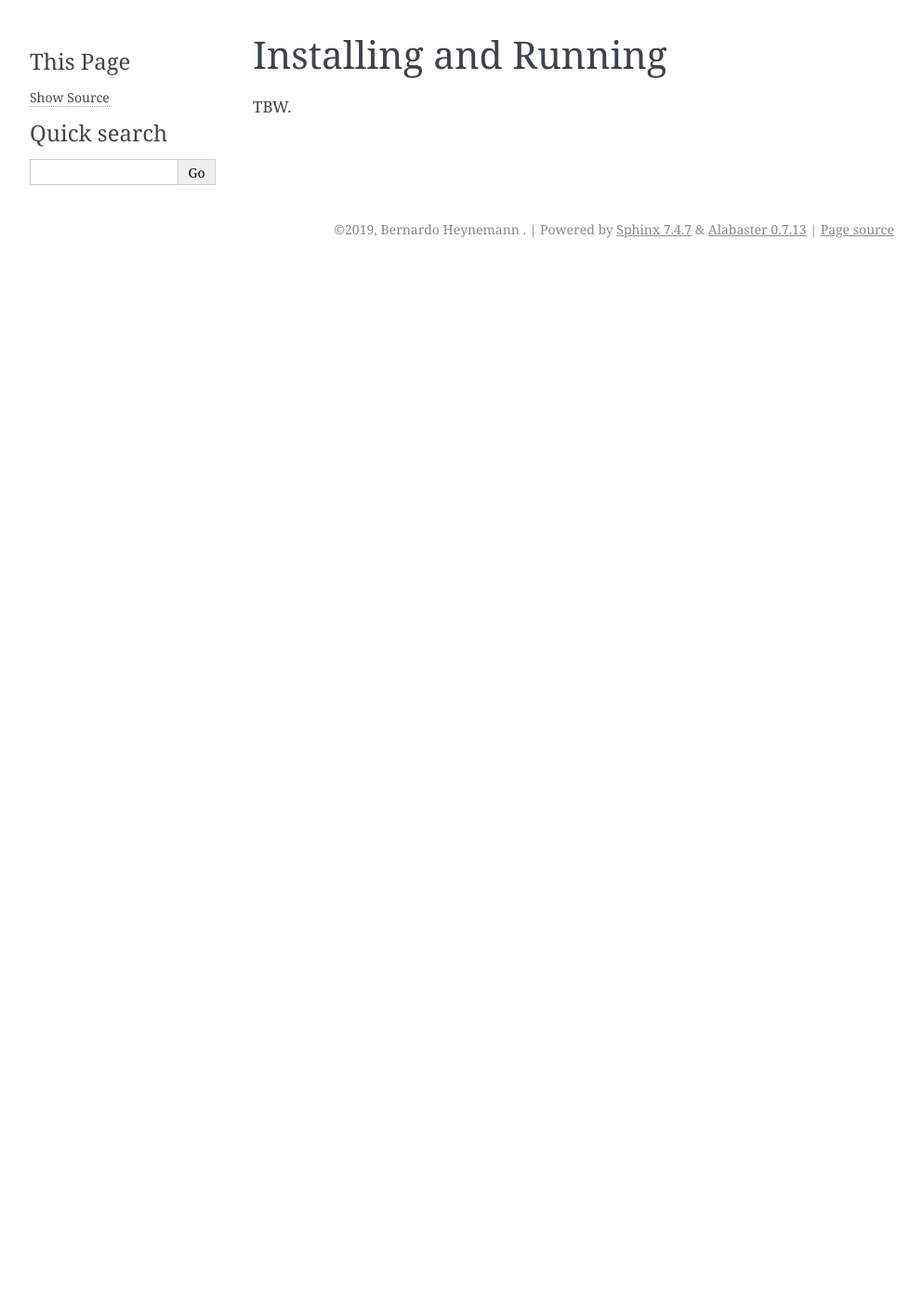
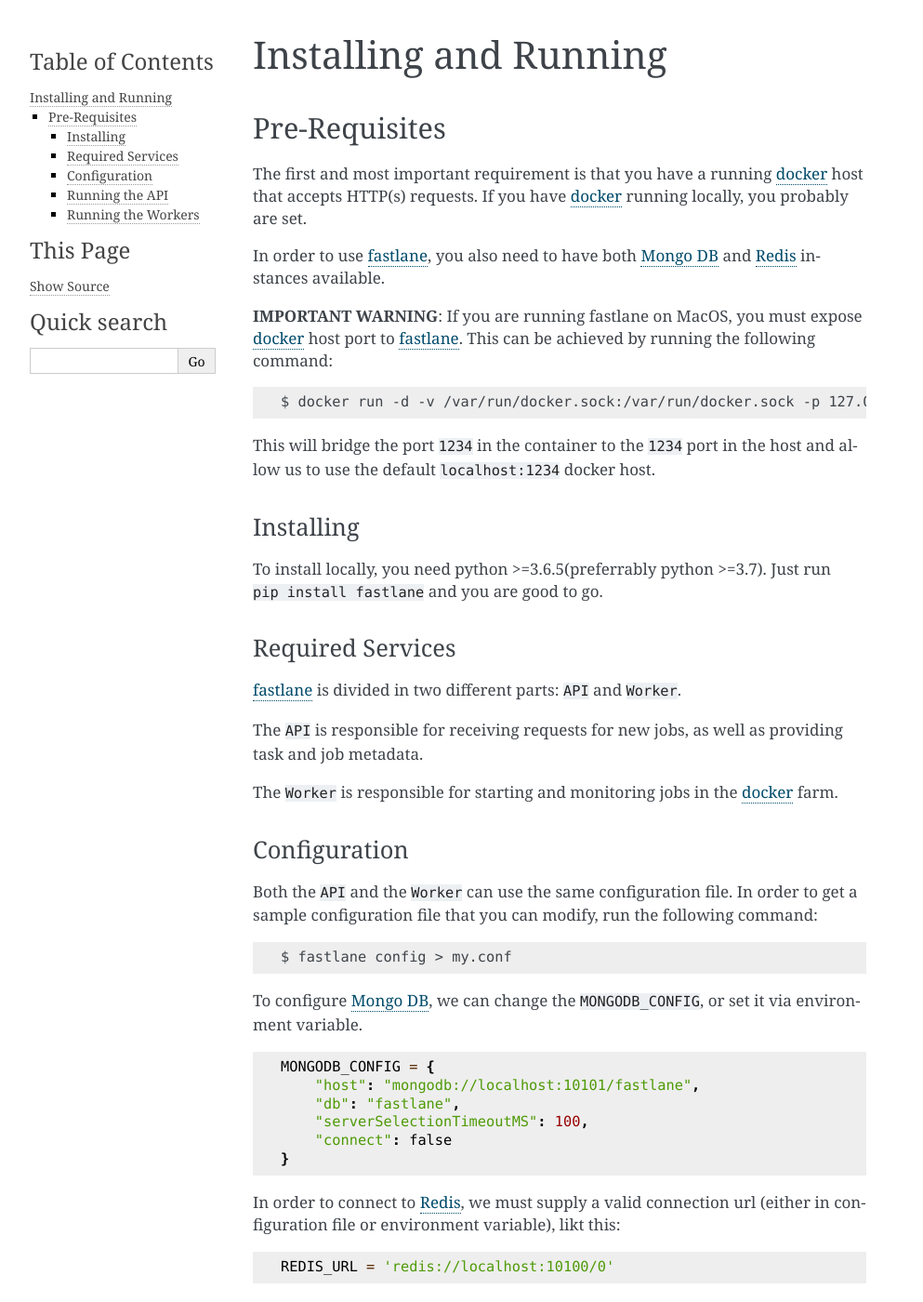
Before and after one commit to fastlane-queue/fastlane, a Sphinx documentation site: the page built from docs/source/installing.md, in a window 1280 px wide and 1400 px high. Shown: the whole window at 93% size, without its empty margins (148-1141 px from the left). Built offline with Sphinx 7.4.7, drawn with Linux system fonts in a browser that asks for light colours; some of the changed text lies outside the part shown.

Commit message:
Docs first version

````diff
--- a/docs/source/installing.md
+++ b/docs/source/installing.md
@@ -1,3 +1,97 @@
 # Installing and Running
 
-TBW.
+## Pre-Requisites
+
+The first and most important requirement is that you have a running [docker](https://docs.docker.com/) host that accepts HTTP(s) requests. If you have [docker](https://docs.docker.com/) running locally, you probably are set.
+
+In order to use [fastlane](https://github.com/fastlane), you also need to have both [Mongo DB](https://www.mongodb.com/) and [Redis](https://redis.io/) instances available.
+
+**IMPORTANT WARNING**: If you are running fastlane on MacOS, you must expose [docker](https://docs.docker.com/) host port to [fastlane](https://github.com/fastlane). This can be achieved by running the following command:
+
+    $ docker run -d -v /var/run/docker.sock:/var/run/docker.sock -p 127.0.0.1:1234:1234 bobrik/socat TCP-LISTEN:1234,fork UNIX-CONNECT:/var/run/docker.sock
+
+This will bridge the port `1234` in the container to the `1234` port in the host and allow us to use the default `localhost:1234` docker host.
+
+### Installing
+
+To install locally, you need python >=3.6.5(preferrably python >=3.7). Just run `pip install fastlane` and you are good to go.
+
+### Required Services
+
+[fastlane](https://github.com/fastlane) is divided in two different parts: `API` and `Worker`.
+
+The `API` is responsible for receiving requests for new jobs, as well as providing task and job metadata.
+
+The `Worker` is responsible for starting and monitoring jobs in the [docker](https://docs.docker.com/) farm.
+
+### Configuration
+
+Both the `API` and the `Worker` can use the same configuration file. In order to get a sample configuration file that you can modify, run the following command:
+
+    $ fastlane config > my.conf
+
+To configure [Mongo DB](https://www.mongodb.com/), we can change the `MONGODB_CONFIG`, or set it via environment variable.
+
+```python
+MONGODB_CONFIG = {
+    "host": "mongodb://localhost:10101/fastlane",
+    "db": "fastlane",
+    "serverSelectionTimeoutMS": 100,
+    "connect": false
+}
+```
+
+In order to connect to [Redis](https://redis.io/), we must supply a valid connection url (either in configuration file or environment variable), likt this:
+
+```python
+REDIS_URL = 'redis://localhost:10100/0'
+```
+
+Last but not least, you must configure your [docker](https://docs.docker.com/) farm using the `DOCKER_HOSTS` configuration variable (or environment variable):
+
+```python
+DOCKER_HOSTS = [
+    {
+        "match": "",
+        "hosts": ["localhost:2375"],
+        "maxRunning":2
+    }
+]
+```
+
+This configuration specifies that for all tasks with some `task_id` that matches the `match` configuration, these are the docker hosts that should be used, as well the maximum number of running containers that should be used. Another configuration might look like:
+
+```python
+DOCKER_HOSTS = [
+    {
+        "match": "task-system1-.+",
+        "hosts": ["system1.docker.mycompany.com:2375"],
+        "maxRunning": 20
+    },
+    {
+        "match": "task-system2-.+",
+        "hosts": ["system2.docker.mycompany.com:2375"],
+        "maxRunning": 20
+    },
+]
+```
+
+This configuration only allows tasks that start with `task-system1-` or `task-system2-`. Any other tasks won't be run. The empty match is a match-all case.
+
+### Running the API
+
+    $ fastlane api -vvv -c my.conf
+
+In order to ensure that the API is working as expected, open in your browser `http://localhost:10000/healthcheck` and `http://localhost:10000/status`. The first ensures that the API has access to [Mongo DB](https://www.mongodb.com/) and [redis](https://redis.io/). The second that the [docker](https://docs.docker.com/) farm as well as the queues are working properly.
+
+The `API` log is structured as JSON. For more details type `fastlane worker --help`.
+
+### Running the Workers
+
+Just run the command:
+
+    $ fastlane worker -vvv -c my.conf
+
+The worker command has options to define which queues it should monitor. This enabled users to scale each queue independently (jobs, monitor, etc.).
+
+After this command, jobs should be running. The `Worker` log is structured as JSON. For more details type `fastlane worker --help`.
````
Also changed, not shown: docs/source/api.md (added, +49 -0 lines), docs/source/arch.md (added, +64 -0 lines), docs/source/docker-executor.md (added, +49 -0 lines), docs/source/executors.md (added, +3 -0 lines), docs/source/how-to.md (added, +150 -0 lines), docs/source/index.md (+16 -1 lines), docs/source/payload.md (added, +62 -0 lines), docs/source/worker.md (added, +3 -0 lines), 4 other files.
